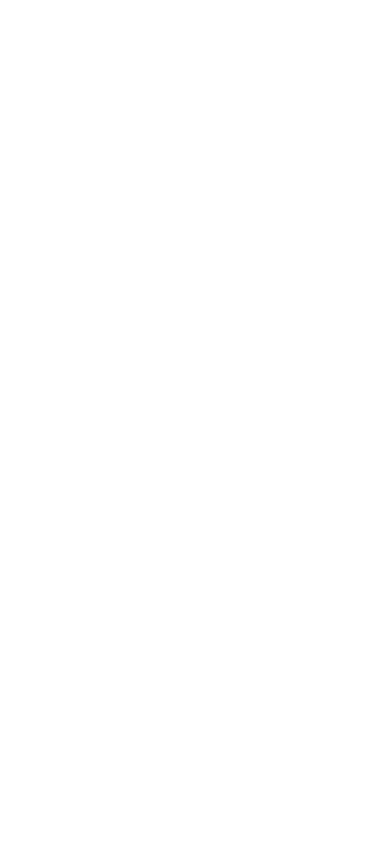
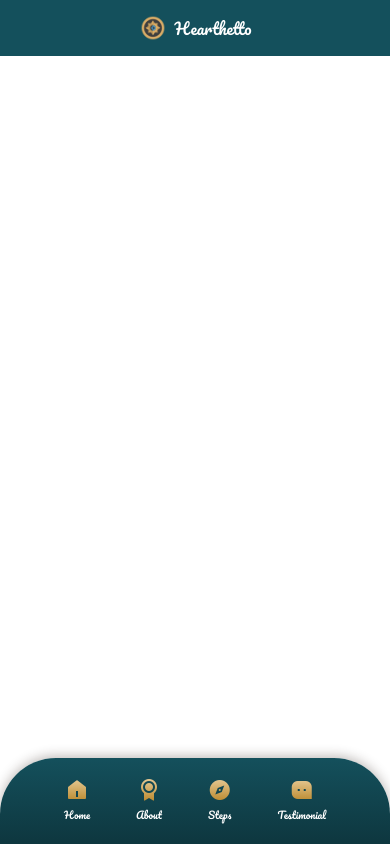
Before and after one commit to fty57/responsive-hearthstone, a plain HTML site: page index.html in a window 390 px wide. Drawn offline with nearby package versions, Linux system fonts and the light colour scheme.

Commit message:
Header & Nav

```diff
--- a/assets/css/styles.scss
+++ b/assets/css/styles.scss
@@ -116,8 +116,101 @@ img {
 }
 
 /*=============== HEADER & NAV ===============*/
+.header {
+  position: fixed;
+  top: 0;
+  left: 0;
+  width: 100%;
+  background-color: var(--first-color);
+  z-index: var(--z-fixed);
+  transition: background 0.4s, box-shadow 0.4s;
+
+  &__border {
+    width: 100%;
+    height: 2px;
+    background-image: linear-gradient(
+      90deg,
+      var(--text-color-light) 50%,
+      transparent,
+      50%
+    );
+    background-size: 24px;
+    position: absolute;
+    bottom: -5px;
+    left: 0;
+    transition: opacity 0.3s;
+  }
+}
+
+.nav {
+  height: var(--header-height);
+  display: flex;
+  justify-content: center;
+  align-items: center;
+
+  &__logo {
+    color: var(--white-color);
+    display: flex;
+    align-items: center;
+    column-gap: 0.5rem;
+    font-size: var(--h3-font-size);
+    font-family: var(--second-font);
+
+    &-img {
+      width: 28px;
+    }
+  }
+}
 
 /* Navigation for mobile devices */
+@media screen and (max-width: 1023px) {
+  .nav {
+    &__menu {
+      position: fixed;
+      bottom: 0;
+      background: linear-gradient(
+        180deg,
+        var(--first-color) 0%,
+        var(--first-color-alt) 100%
+      );
+      border-radius: 56px 56px 0 0;
+      box-shadow: 0 -2px 12px hsla(12, 32%, 12%, 0.3);
+      width: 100%;
+      padding: 1.25rem 4rem;
+    }
+
+    &__list {
+      display: flex;
+      justify-content: space-between;
+    }
+
+    &__link {
+      color: var(--white-color);
+      font-family: var(--second-font);
+      font-size: 10px;
+      display: flex;
+      flex-direction: column;
+      align-items: center;
+      row-gap: 0.25rem;
+      transition: color 0.3s;
+
+      i {
+        background: linear-gradient(
+          180deg,
+          hsl(39, 62%, 75%) 0%,
+          hsl(39, 62%, 45%) 100%
+        );
+        color: transparent;
+        -webkit-background-clip: text;
+        font-size: 1.5rem;
+      }
+
+      &:hover {
+        color: var(--first-color-second);
+      }
+    }
+  }
+}
 
 /* Change background header */
 
--- a/index.html
+++ b/index.html
@@ -18,13 +18,53 @@
     />
 
     <!--=============== CSS ===============-->
-    <link rel="stylesheet" href="assets/css/default-styles.css" />
+    <link rel="stylesheet" href="assets/css/styles.css" />
 
     <title>Responsive Hearthstone Website</title>
   </head>
   <body>
     <!--==================== HEADER ====================-->
-    <header class="header" id="header"></header>
+    <header class="header" id="header">
+      <div class="header__border"></div>
+      <nav class="nav container">
+        <a href="#" class="nav__logo">
+          <img src="assets/img/6-logo.png" alt="logo" class="nav__logo-img" />
+          Hearthetto
+        </a>
+
+        <div class="nav__menu">
+          <ul class="nav__list">
+            <li class="nav__item">
+              <a href="#home" class="nav__link">
+                <i class="ri-home-5-fill"></i>
+                <span>Home</span>
+              </a>
+            </li>
+
+            <li class="nav__item">
+              <a href="#about" class="nav__link">
+                <i class="ri-award-fill"></i>
+                <span>About</span>
+              </a>
+            </li>
+
+            <li class="nav__item">
+              <a href="#steps" class="nav__link">
+                <i class="ri-compass-3-fill"></i>
+                <span>Steps</span>
+              </a>
+            </li>
+
+            <li class="nav__item">
+              <a href="#testimonial" class="nav__link">
+                <i class="ri-message-3-fill"></i>
+                <span>Testimonial</span>
+              </a>
+            </li>
+          </ul>
+        </div>
+      </nav>
+    </header>
 
     <!--==================== MAIN ====================-->
     <main class="main">
```
Also changed, not shown: assets/css/styles.css, 1 other file.
